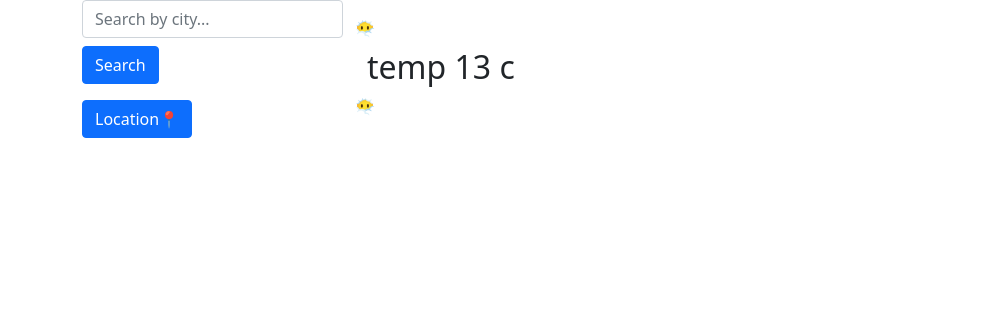
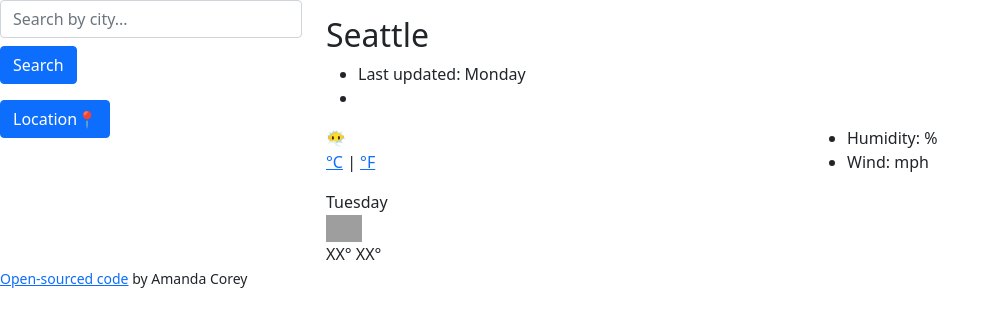
Before and after one commit to Amjcorey/weather_dash_app, a plain HTML site: page index.html in a window 1280 px wide. Shown: the whole page, without its empty margins (0-1000 px from the left). Drawn offline with nearby package versions, Linux system fonts and the light colour scheme; grey boxes are pictures that could not be loaded.

Commit message:
update html, leave spacers for future code. Create forecast card template

```diff
--- a/index.html
+++ b/index.html
@@ -14,9 +14,9 @@
 
 <body>
 
-    <div class="container">
-        <div class="wrapper">
-            <div class="weatherdash">
+    <div class="weather-dash-container">
+        <div class="weather-dash-wrapper">
+            <div class="weatherdash-app">
                 <div class="row">
 
                     <aside class="col-lg-3">
@@ -38,22 +38,75 @@
                                 </div>
                             </div>
                         </form>
-                        <!-- space for location overview section; city and last updated search -->
-                        <!-- space for list of recent searches with localstorage -->
+                        <!-- space for location overview and recent search section; city and last updated search -->
+                        <!-- localstorage -->
                     </aside>
                     <!-- containers for current temp and weather forecast -->
                     <div class="col-lg-9 mt-3">
-                        <div class="col-lg-12 row">😶‍🌫️</div>
-                        <h2 class="mt-2">temp 13 c</h2>
-                        <div class="col-lg-12 row">😶‍🌫️</div>
+                        <div class="col-12 weather-temperature">
+                            <h2 id="city">
+                                Seattle
+                            </h2>
+                            <ul>
+                                <li>Last updated: <span id="date">Monday</span></li>
+                                <li id="description"></li>
+                            </ul>
+                        </div>
+                        <div class="row">
+                            <div class="col-6">
+                                <div class="clearfix weather-temperature">
+                                    <span>😶‍🌫️</span>
+                                    <div class="float-left">
+                                        <strong id="temperature"></strong><span class="units"> <a href="#"
+                                                id="celsius-link" class="active">°C</a> | <a href="#"
+                                                id="fahrenheit-link">°F</a></span>
+                                    </div>
+                                </div>
+                            </div>
+                            <div class="col-6">
+                                <div>
+                                    <ul>
+                                        <li>Humidity: <span id="humidity"></span>%</li>
+                                        <li>Wind: <span id="wind"></span> mph</li>
+                                    </ul>
+                                </div>
+                            </div>
+                        </div>
+                                            <!-- containers for weather forecast -->
+                        <div class="row">
+                            <div class="col-2">
+                                <div class="weather-forcast-date">Tuesday</div>
+                                <img src="http://openweathermap.org/img/wn/${forecastDay.weather[0].icon}@2x.png" alt=""
+                                    width="36px" />
+                                <div class="forecast-temperature">
+                                    <span class="weather-forecast-temperature-max">
+                                        XX°
+                                    </span>
+                                    <span class="weather-forecast-temperature-min">
+                                        XX°
+                                    </span>
+                                </div>
+                            </div>
+                        </div>
+
 
                     </div>
                 </div>
 
             </div>
+            <footer>
+                <small>
+                    <a href="https://github.com/Amjcorey/weather_dash_app" target="_blank">
+                        Open-sourced code</a>
+                    by Amanda Corey
+                </small>
+            </footer>
         </div>
+    </div>
 
-        <script src="src/weather.js"></script>
+
+
+    <script src="src/weather.js"></script>
 </body>
 
 </html>
```
Also changed, not shown: README.md.
